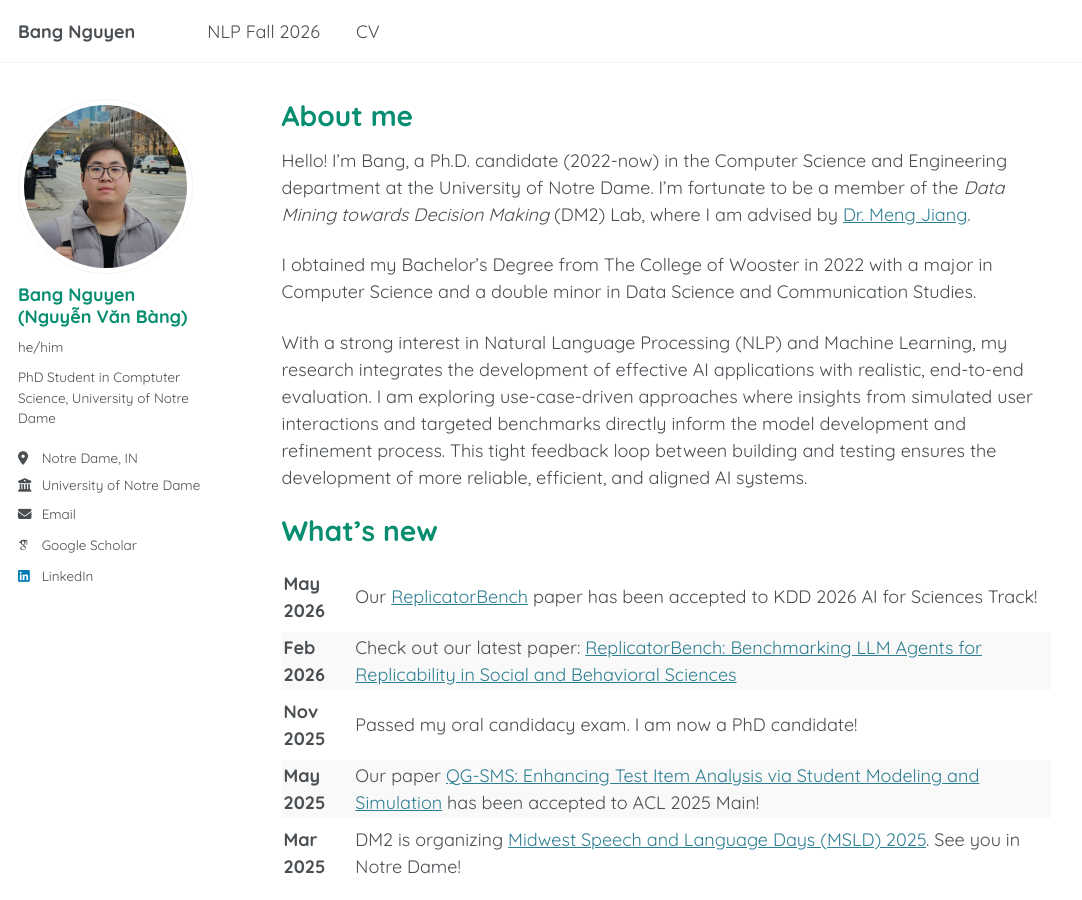
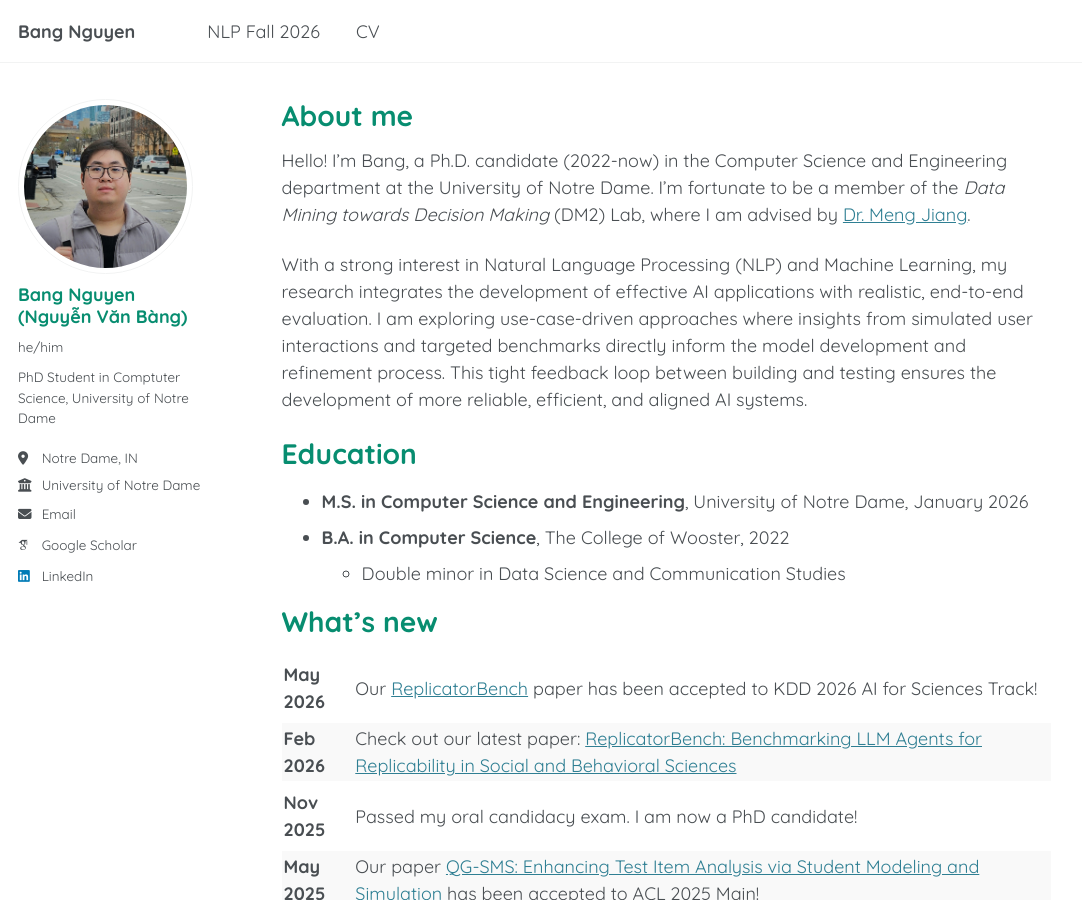
Before and after one commit to bnguyen5/bnguyen5.github.io, a Jekyll site: the page built from _pages/about.md, in a window 1280 px wide and 900 px high. Shown: the whole window, without its empty margins (0-1082 px from the left). Built offline with Jekyll 4.4.1, drawn with Linux system fonts in a browser that asks for light colours; some web fonts are replaced.

Commit message:
update degree

```diff
--- a/_pages/about.md
+++ b/_pages/about.md
@@ -11,9 +11,13 @@ redirect_from:
 
 Hello! I'm Bang, a Ph.D. candidate (2022-now) in the Computer Science and Engineering department at the University of Notre Dame. I'm fortunate to be a member of the _Data Mining towards Decision Making_ (DM2) Lab, where I am advised by [Dr. Meng Jiang](http://www.meng-jiang.com/).
 
-I obtained my Bachelor's Degree from The College of Wooster in 2022 with a major in Computer Science and a double minor in Data Science and Communication Studies.
+With a strong interest in Natural Language Processing (NLP) and Machine Learning, my research integrates the development of effective AI applications with realistic, end-to-end evaluation. I am exploring use-case-driven approaches where insights from simulated user interactions and targeted benchmarks directly inform the model development and refinement process. This tight feedback loop between building and testing ensures the development of more reliable, efficient, and aligned AI systems.
 
-With a strong interest in Natural Language Processing (NLP) and Machine Learning, my research integrates the development of effective AI applications with realistic, end-to-end evaluation. I am exploring use-case-driven approaches where insights from simulated user interactions and targeted benchmarks directly inform the model development and refinement process. This tight feedback loop between building and testing ensures the development of more reliable, efficient, and aligned AI systems.
+# Education
+
+- **M.S. in Computer Science and Engineering**, University of Notre Dame, January 2026
+- **B.A. in Computer Science**, The College of Wooster, 2022
+  - Double minor in Data Science and Communication Studies
 
 # What's new
 
```
Also changed, not shown: _pages/cv.md (+2 -0 lines).
